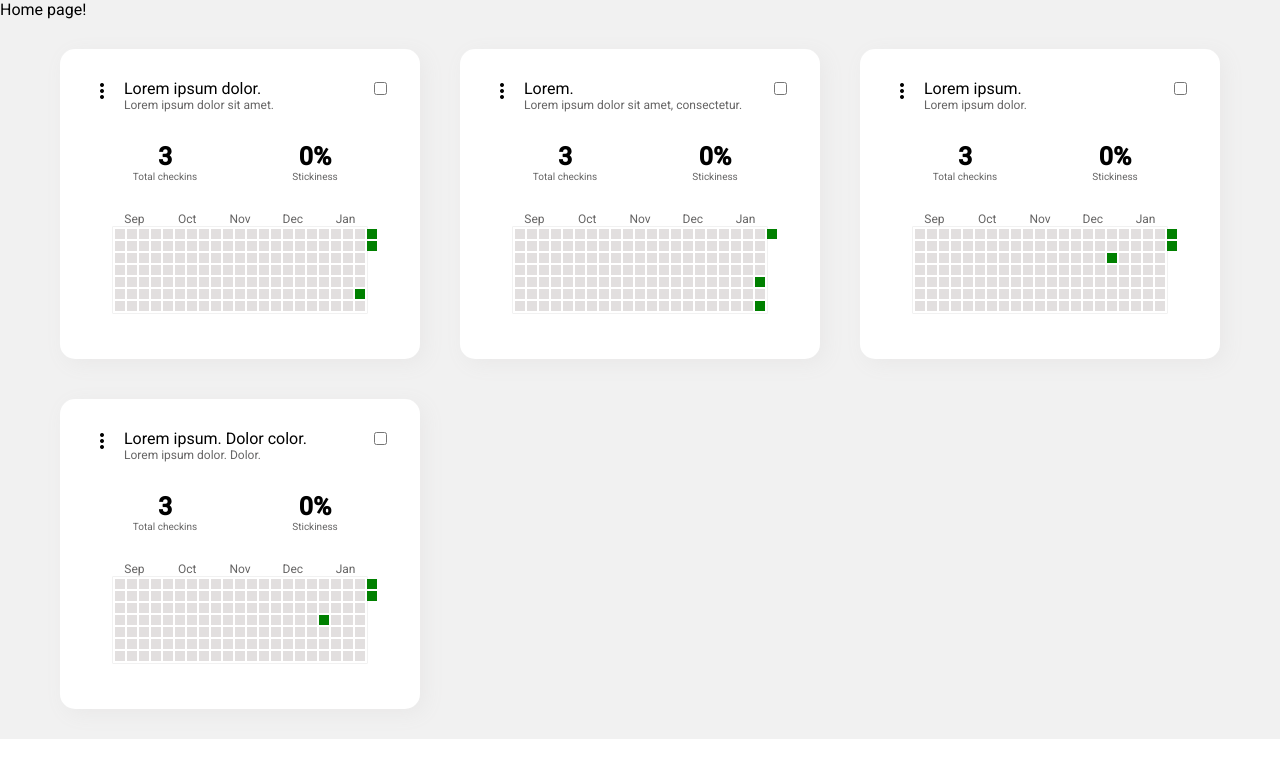
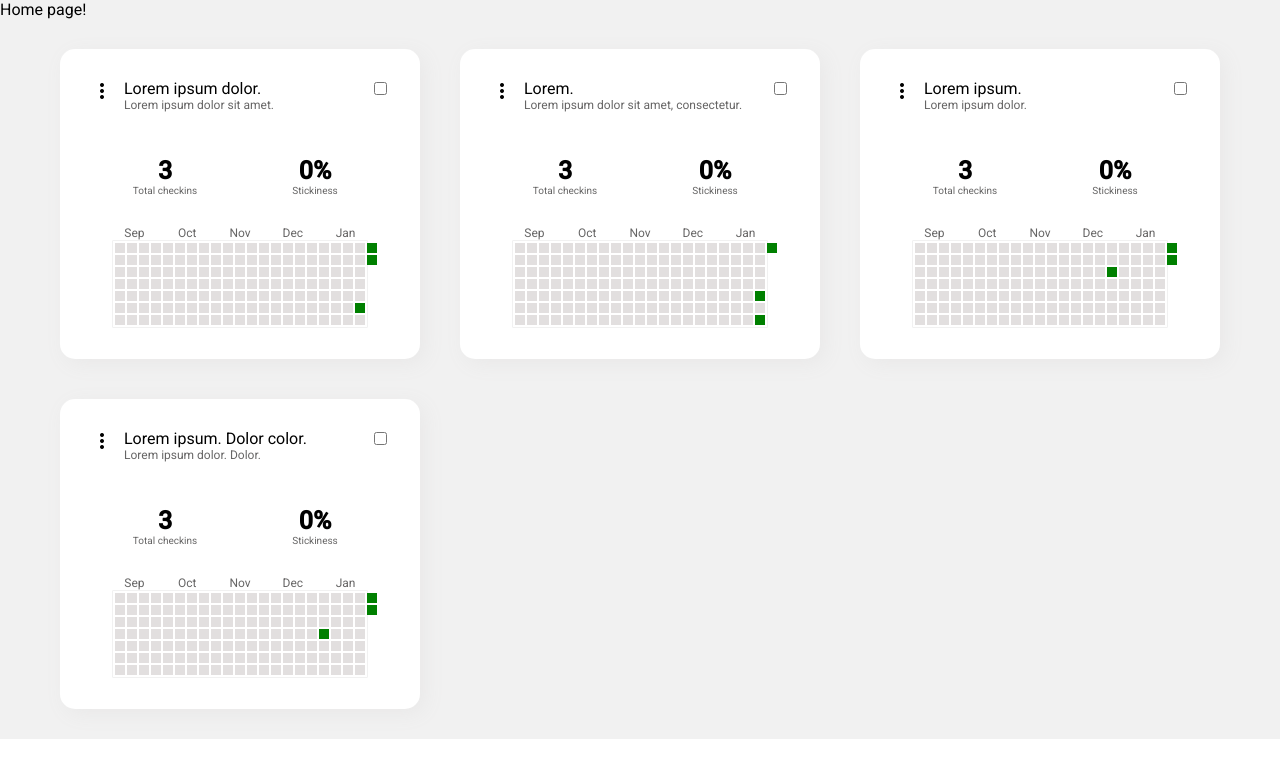
Before and after one commit to rsh-12/simple-tracker, an Angular app: page / in a window 1280 px wide. Shown: the top 778 px of the page. Built offline with nearby package versions, Linux system fonts and the light colour scheme; what @angular/fire would draw is missing.

Commit message:
Update habit component style and template

```diff
--- a/src/app/components/habit/habit.component.css
+++ b/src/app/components/habit/habit.component.css
@@ -100,6 +100,8 @@ li {
 .card_description {
   color: #666565;
   font-size: 12px;
+  height: 28px;
+  overflow: hidden;
 }
 
 .total_checkins_value,
--- a/src/app/components/habit/habit.component.html
+++ b/src/app/components/habit/habit.component.html
@@ -11,7 +11,11 @@
 
       <div class="card_head">
         <div class="card_title">{{habit.title}}</div>
-        <div class="card_description">{{habit.description}}</div>
+        <div *ngIf="(habit.description?.length || 0) > 80" class="card_description"
+             [title]="habit.description">{{habit.description | slice:0:80}}...
+        </div>
+        <div *ngIf="(habit.description?.length || 0) <= 80" class="card_description"
+             [title]="habit.description">{{habit.description}}</div>
       </div>
     </div>
     <div class="card_head_right">
```
